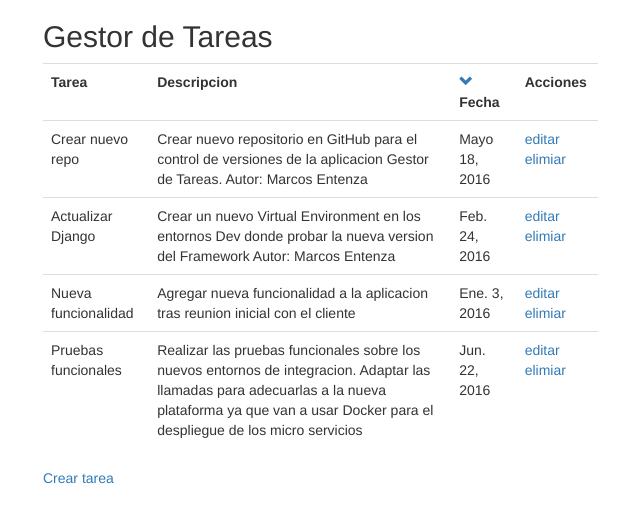
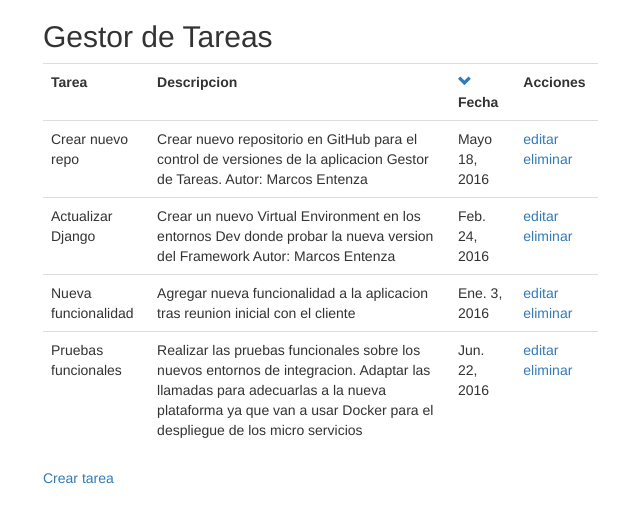
Before and after one commit to makentenza/UCAV_AppWebII, a Django app: page /tasks/ in a window 1280 px wide. Shown: the top 523 px of the page, without its empty margins (27-667 px from the left). Run offline with Django 3.2, Linux system fonts and the light colour scheme; data comes from the database, SQL or seed files in the repository; some libraries are stand-ins or nearby versions.

Commit message:
Minimal typo change

```diff
--- a/tasks/templates/tasks/task_list.html
+++ b/tasks/templates/tasks/task_list.html
@@ -24,7 +24,7 @@
 					<td>{{i.description}}</td>
 					<td>{{i.date}}</td>
 					<td>    <a href="{% url 'tasks:task_edit' i.id %}">editar</a>
-				    <a href="{% url 'tasks:task_delete' i.id %}">elimiar</a>
+				    <a href="{% url 'tasks:task_delete' i.id %}">eliminar</a>
 				    </td>
 				</tr>
 				{%endfor%}
```
